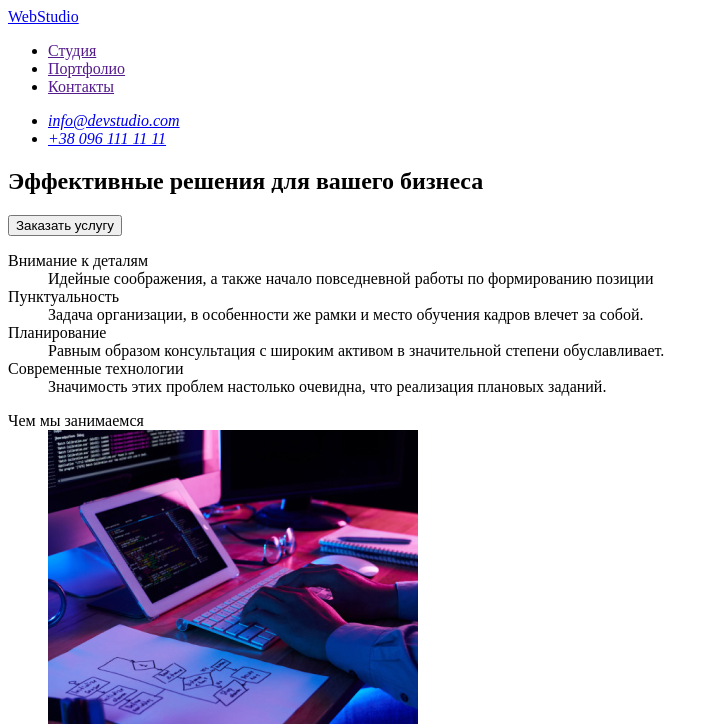
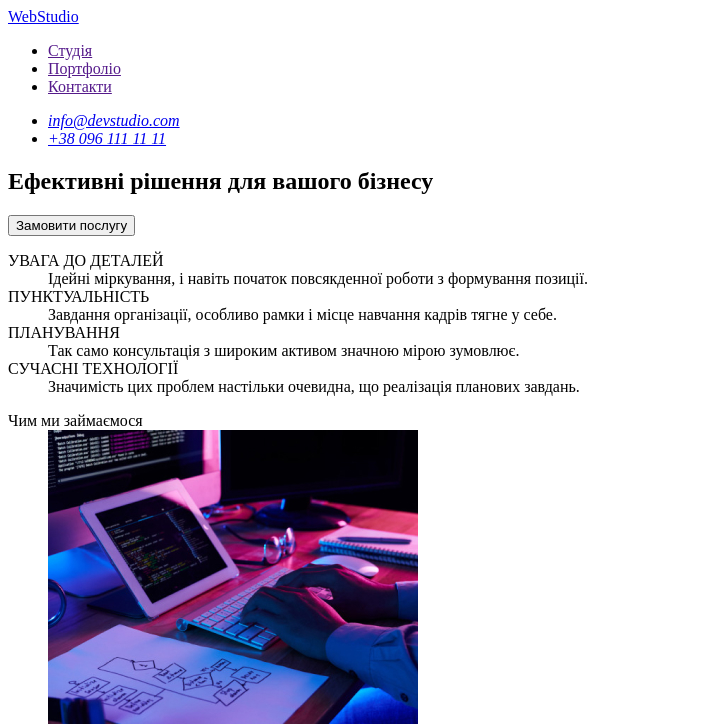
Before and after one commit to Vladimir-Plotnikov/goit-markup-hw-01, a plain HTML site: page index.html in a window 1280 px wide. Shown: the top 727 px of the page, without its empty margins (0-719 px from the left). Drawn offline with Linux system fonts and the light colour scheme.

Commit message:
Update index.html

```diff
--- a/index.html
+++ b/index.html
@@ -15,9 +15,9 @@
       <!--navigation container-->
       <div>
         <ul>
-          <li><a href="">Студия</a></li>
-          <li><a href="">Портфолио</a></li>
-          <li><a href="">Контакты</a></li>
+          <li><a href="">Студія</a></li>
+          <li><a href="">Портфолiо</a></li>
+          <li><a href="">Контакти</a></li>
         </ul>
       </div>
       <!--contacts container-->
@@ -39,8 +39,8 @@
     <main>
       <!--order servies container-->
       <section>
-        <h1>Эффективные решения для вашего бизнеса</h1>
-        <button>Заказать услугу</button>
+        <h1>Ефективні рішення для вашого бізнесу</h1>
+        <button>Замовити послугу</button>
       </section>
 
       <!--what do we do container-->
@@ -49,32 +49,28 @@
 
         <div>
           <dl>
-            <dt>Внимание к деталям</dt>
+            <dt>УВАГА ДО ДЕТАЛЕЙ</dt>
             <dd>
-              Идейные соображения, а также начало повседневной работы по
-              формированию позиции
+              Ідейні міркування, і навіть початок повсякденної роботи з формування позиції.
             </dd>
-            <dt>Пунктуальность</dt>
+            <dt>ПУНКТУАЛЬНІСТЬ</dt>
             <dd>
-              Задача организации, в особенности же рамки и место обучения кадров
-              влечет за собой.
+              Завдання організації, особливо рамки і місце навчання кадрів тягне у себе.
             </dd>
-            <dt>Планирование</dt>
+            <dt>ПЛАНУВАННЯ</dt>
             <dd>
-              Равным образом консультация с широким активом в значительной
-              степени обуславливает.
+              Так само консультація з широким активом значною мірою зумовлює.
             </dd>
-            <dt>Современные технологии</dt>
+            <dt>СУЧАСНІ ТЕХНОЛОГІЇ</dt>
             <dd>
-              Значимость этих проблем настолько очевидна, что реализация
-              плановых заданий.
+              Значимість цих проблем настільки очевидна, що реалізація планових завдань.
             </dd>
           </dl>
         </div>
         <!--what do we do PICS-->
         <div>
           <dl>
-            <dt>Чем мы занимаемся</dt>
+            <dt>Чим ми займаємося</dt>
             <dd>
               <img
                 src="./pics/WebStudioimg1.jpg"
@@ -115,7 +111,7 @@
               height="260"
             />
           </dt>
-          <dd>Игорь Демьяненко</dd>
+          <dd>Ігор Дем'яненко</dd>
           <dd>Product Designer</dd>
           <dt>
             <img
@@ -125,7 +121,7 @@
               height="260"
             />
           </dt>
-          <dd>Ольга Репина</dd>
+          <dd>Ольга Рєпіна</dd>
           <dd>Frontend Developer</dd>
           <dt>
             <img
@@ -135,7 +131,7 @@
               height="260"
             />
           </dt>
-          <dd>Николай Тарасов</dd>
+          <dd>Микола Тарасов</dd>
           <dd>Marketing</dd>
           <dt>
             <img
@@ -145,7 +141,7 @@
               height="260"
             />
           </dt>
-          <dd>Михаил Ермаков</dd>
+          <dd>Михайло Єрмаков</dd>
           <dd>UI Designer</dd>
         </dl>
       </section>
@@ -161,7 +157,7 @@
           <li>
             <address>
               <a href="https://goo.gl/maps/L8HJAxBPECRe6HpdA"
-                >г. Киев, пр-т Леси Украинки, 26</a
+                >м. Київ, пр-т Лесі Українки, 26</a
               >
             </address>
           </li>
```
